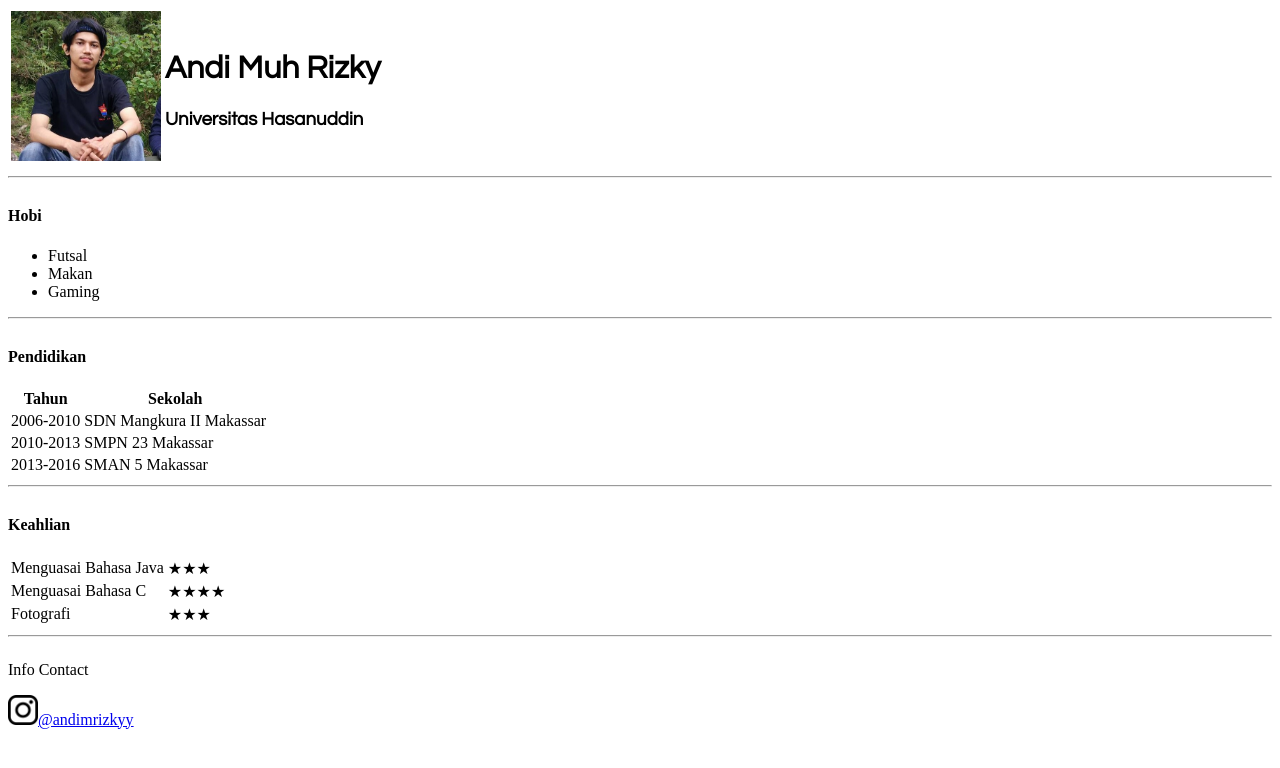
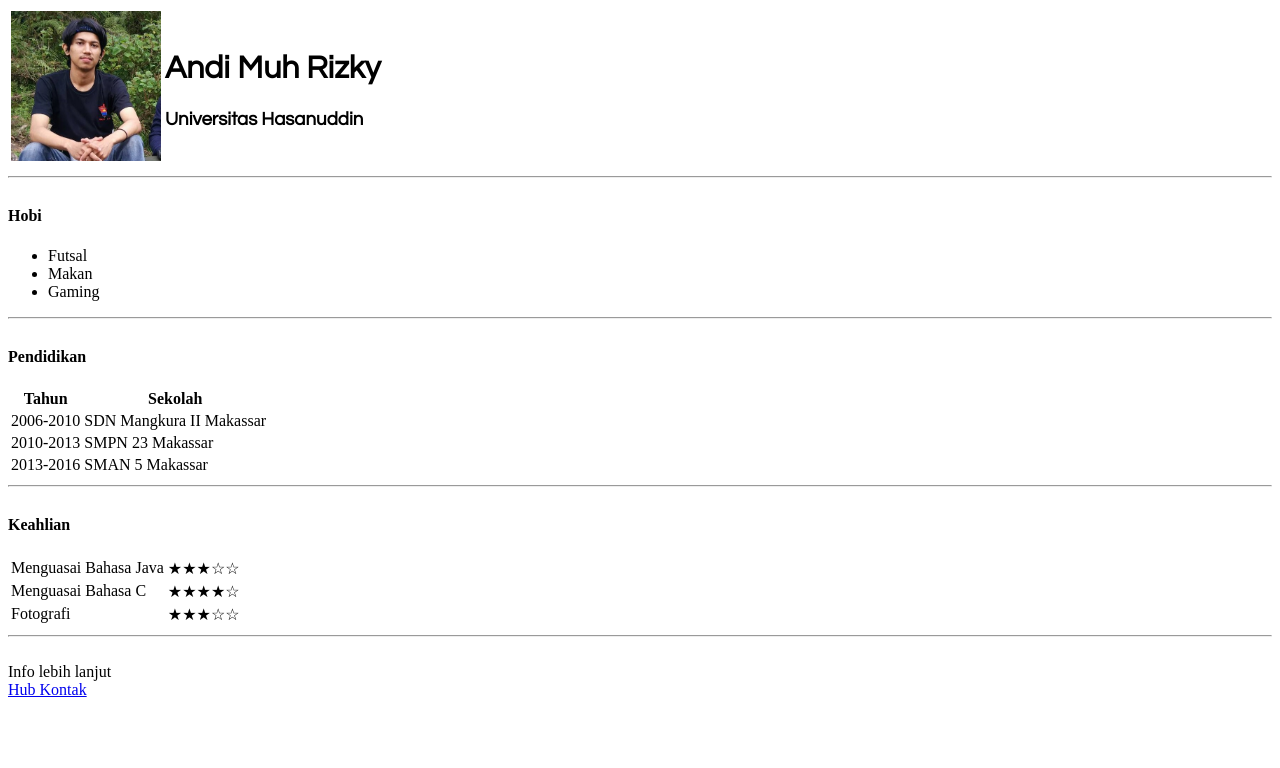
Before and after one commit to andimrizky/CV, a plain HTML site: page index.html in a window 1280 px wide. Drawn offline with Linux system fonts and the light colour scheme.

Commit message:
Update index.html
Mengubah atau menambahkan url untuk info kontak

```diff
--- a/index.html
+++ b/index.html
@@ -67,21 +67,21 @@
 	<table>
 		<tr>
 			<td>Menguasai Bahasa Java</td>
-			<td>&#9733;&#9733;&#9733</td>
+			<td>&#9733;&#9733;&#9733;&#9734;&#9734</td>
 		</tr>
 		<tr>
 			<td>Menguasai Bahasa C</td>
-			<td>&#9733;&#9733;&#9733;&#9733</td>
+			<td>&#9733;&#9733;&#9733;&#9733;&#9734</td>
 		</tr>
 		<tr>
 			<td>Fotografi</td>
-			<td>&#9733;&#9733;&#9733</td>
+			<td>&#9733;&#9733;&#9733;&#9734;&#9734</td>
 		</tr>
 	</table>
 	<table>
 		<hr>
-	</table>
-	<p>Info Contact</p>
-	<a href="https://www.instagram.com/andimrizkyy/"> <img src="img\87390.png" width="30px" height="30px">@andimrizkyy</a>
+	</table><br>
+	<label>Info lebih lanjut</label><br>
+	<a href="contact.html">Hub Kontak</a>
 	</body>
 </html>
```
